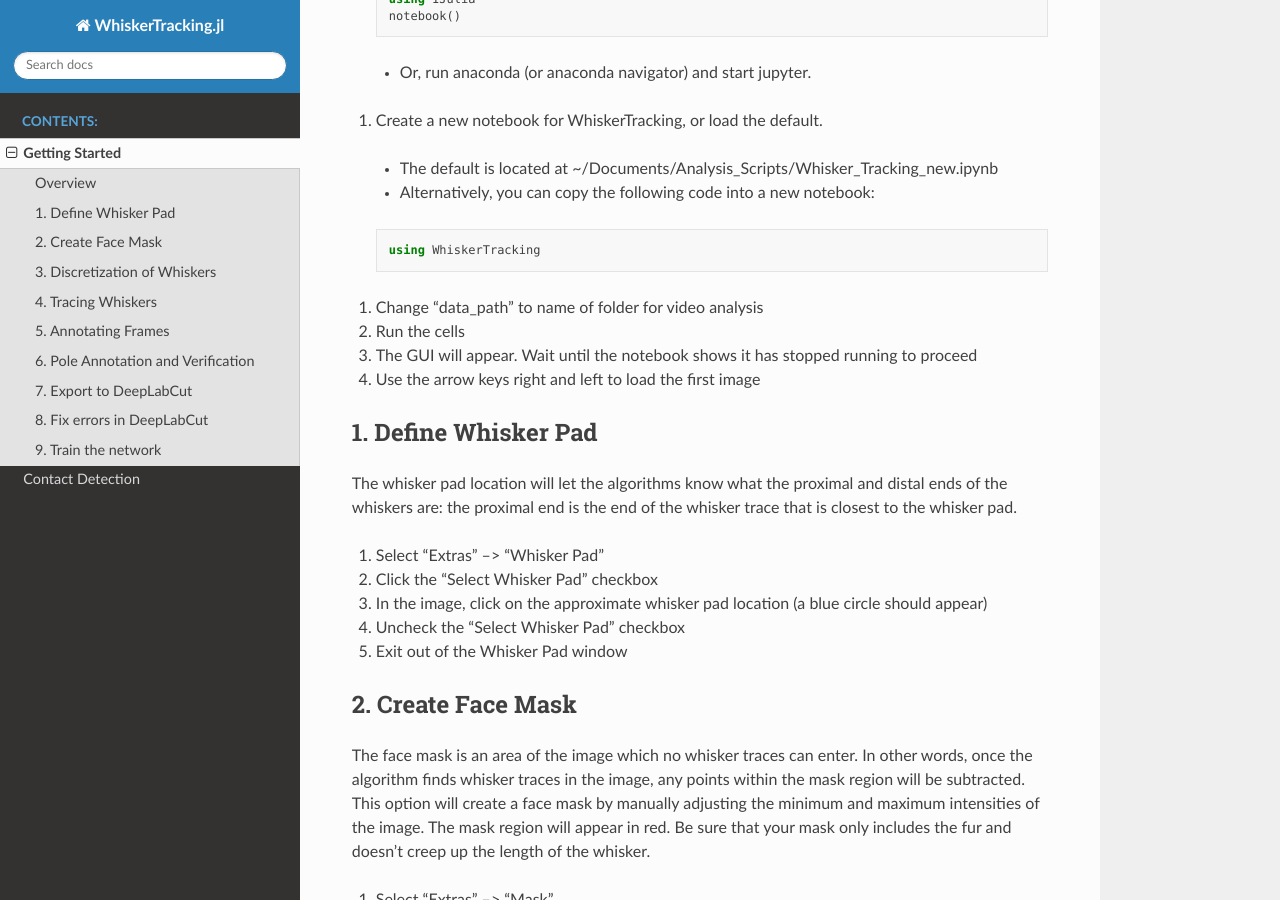
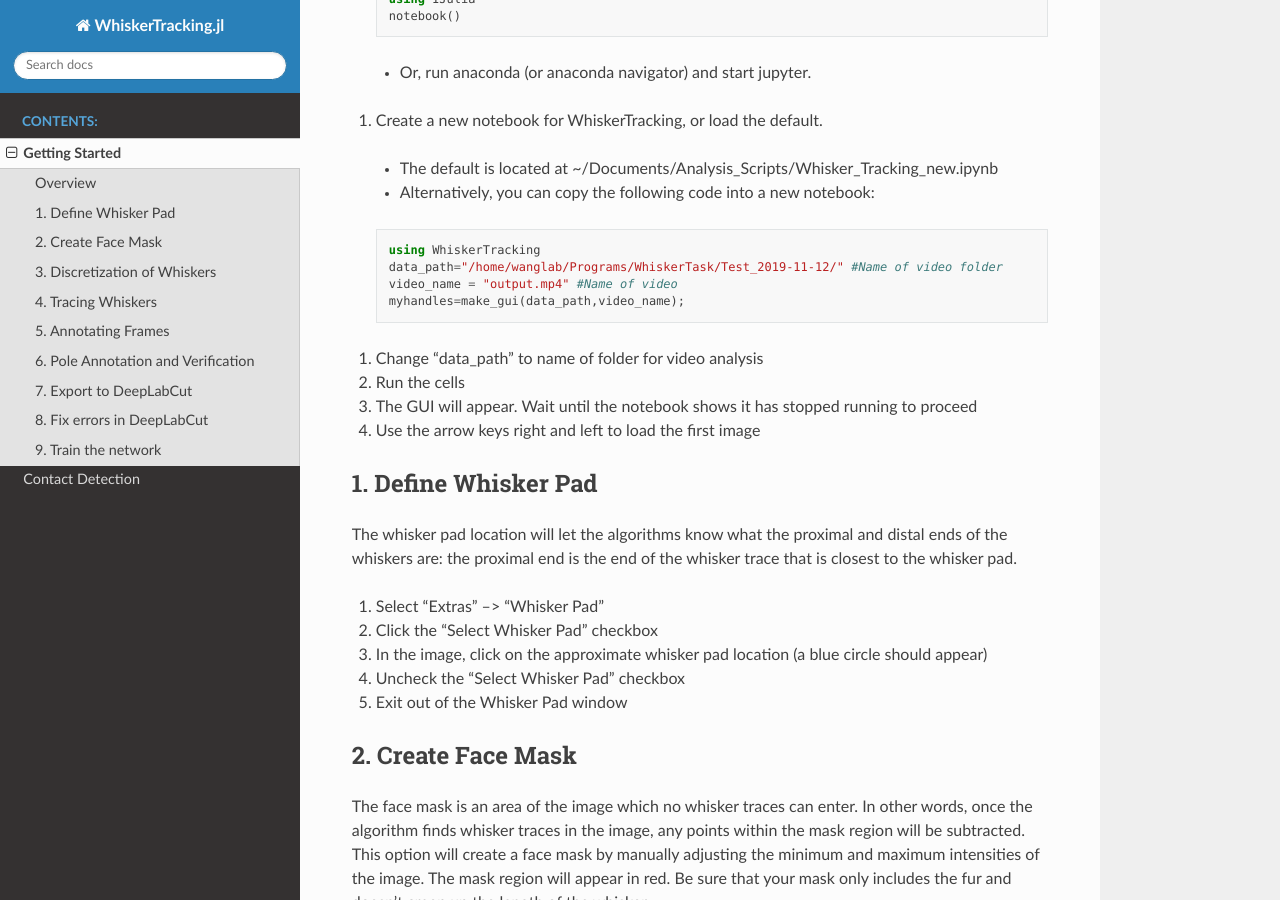
Before and after one commit to paulmthompson/WhiskerTracking.jl, a Sphinx documentation site: the page built from docs/Whisker_Tracking.rst, in a window 1280 px wide and 900 px high, scrolled down 430 px. Built offline with Sphinx 7.4.7 and the Read the Docs theme 2.0.0, drawn with Linux system fonts in a browser that asks for light colours.

Commit message:
updated documentation

```diff
--- a/docs/Whisker_Tracking.rst
+++ b/docs/Whisker_Tracking.rst
@@ -27,6 +27,9 @@
   .. code-block:: julia
 
     using WhiskerTracking
+    data_path="/home/wanglab/Programs/WhiskerTask/Test_2019-11-12/" #Name of video folder
+    video_name = "output.mp4" #Name of video
+    myhandles=make_gui(data_path,video_name);
 
 #. Change "data_path" to name of folder for video analysis
 #. Run the cells
```
Also changed, not shown: 1 other file.
